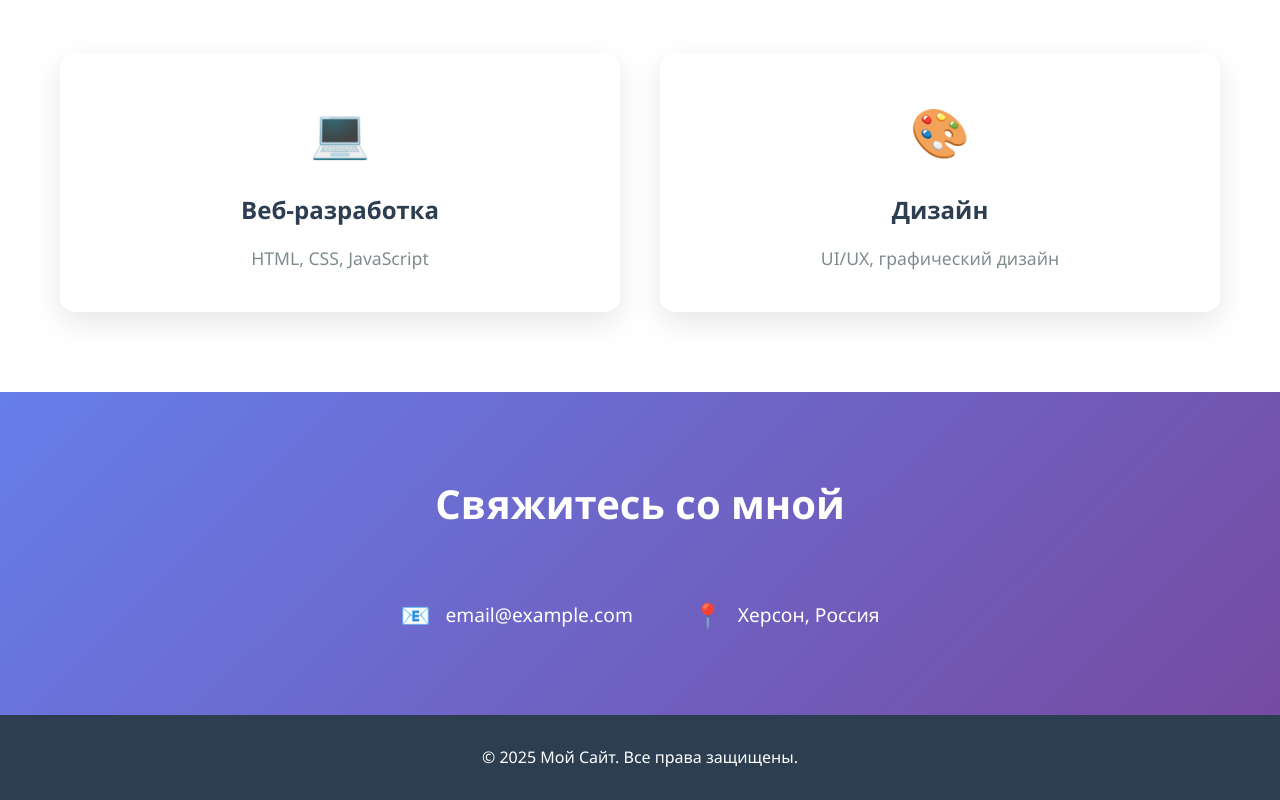
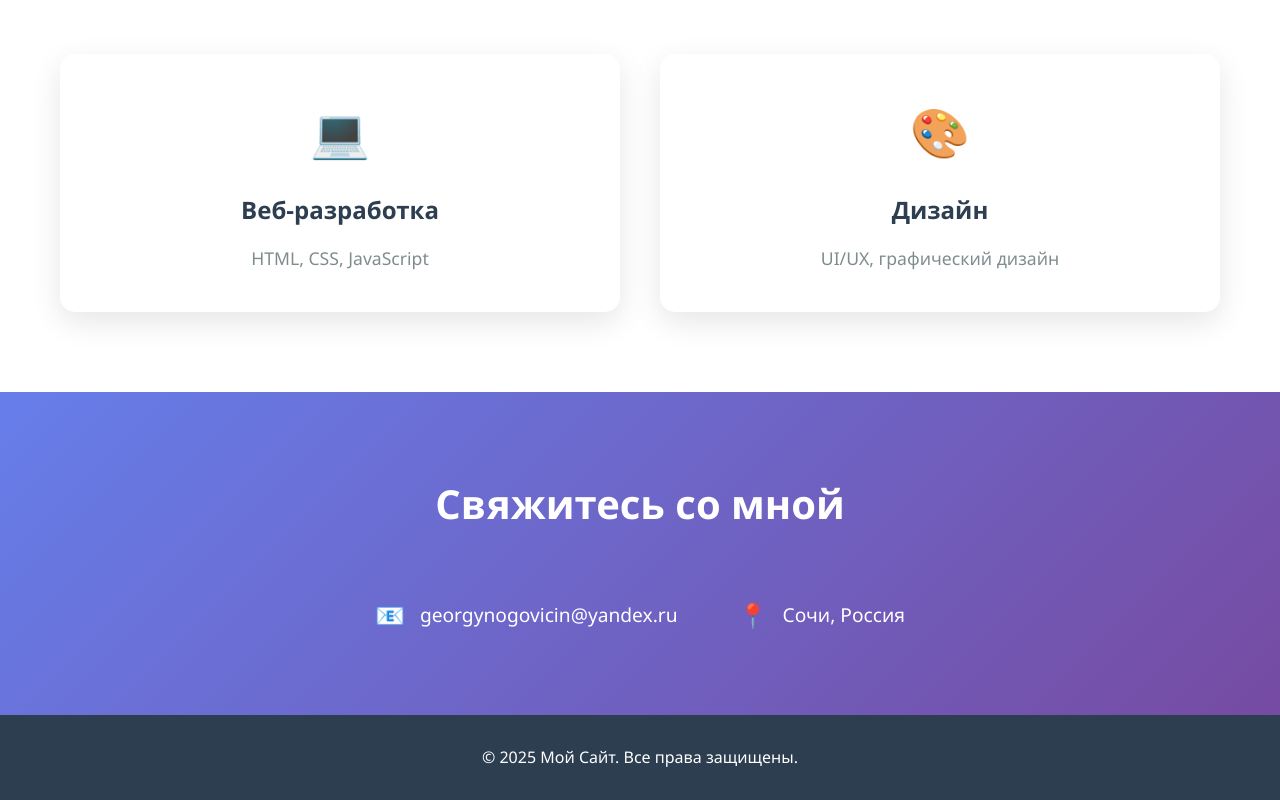
Before and after one commit to georgynogovicin/ktu-web-lab, a plain HTML site: page index.html in a window 1280 px wide. Shown: the part 780-1580 px from the top of the page. Drawn offline with Linux system fonts and the light colour scheme.

Commit message:
Update index.html

```diff
--- a/index.html
+++ b/index.html
@@ -56,11 +56,11 @@
         <div class="contact-info">
           <div class="contact-item">
             <span class="contact-icon">📧</span>
-            <span>email@example.com</span>
+            <span>georgynogovicin@yandex.ru</span>
           </div>
           <div class="contact-item">
             <span class="contact-icon">📍</span>
-            <span>Херсон, Россия</span>
+            <span>Сочи, Россия</span>
           </div>
         </div>
       </div>
```
